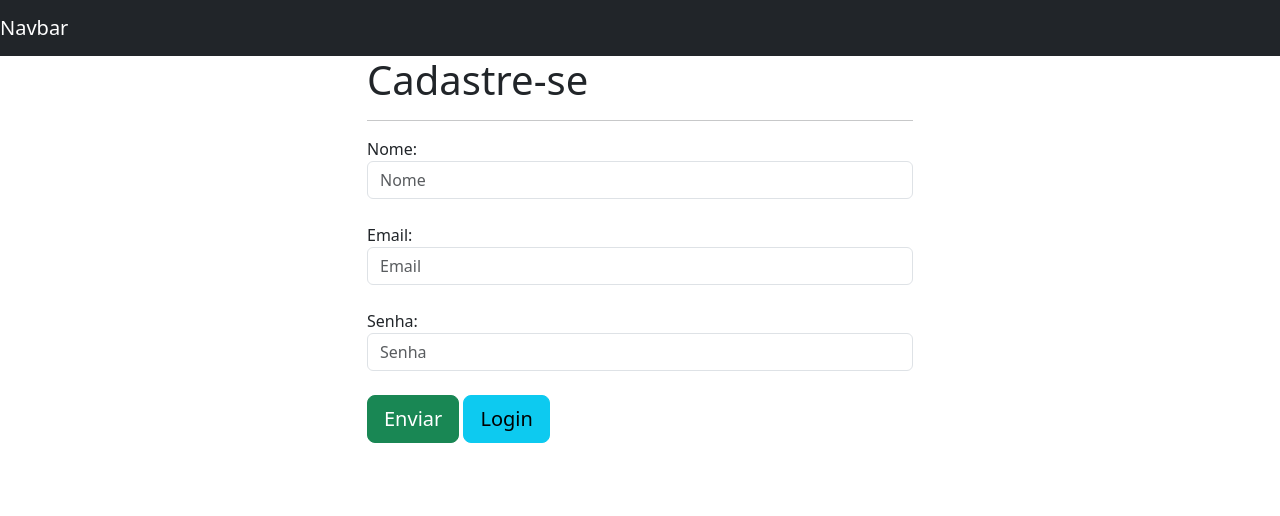
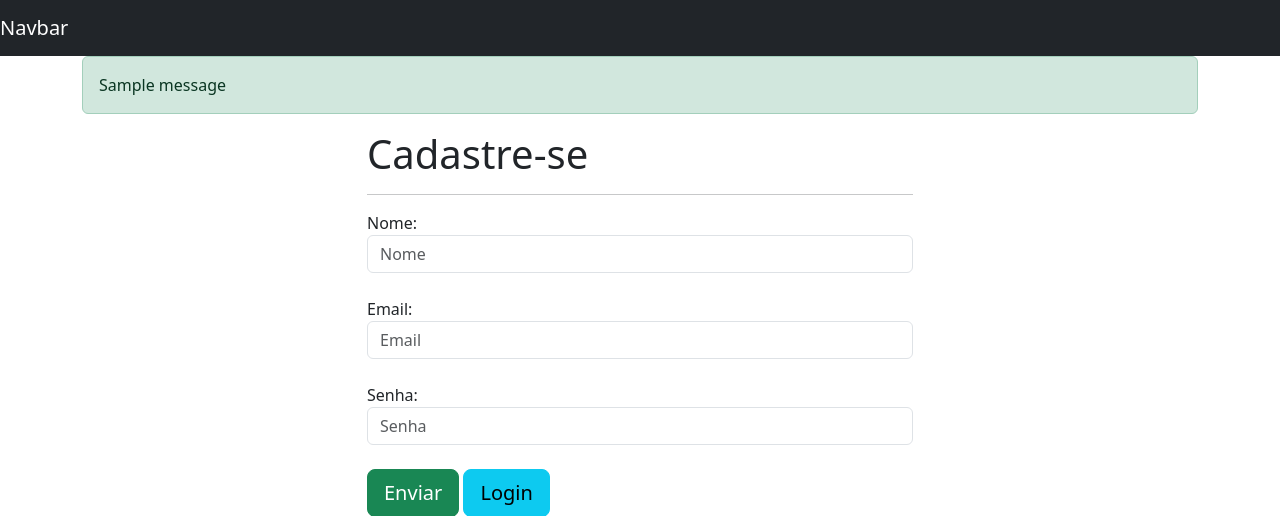
Before and after one commit to JPLimaDev/Python-Introducao, a Django app: page /auth/cadastro/ in a window 1280 px wide. Shown: the top 516 px of the page. Run offline with Django 5.2, Linux system fonts and the light colour scheme; one stand-in notice (Sample message) is shown.

Commit message:
Realizando envio django messages e sessions

```diff
--- a/Django_Sessions/usuarios/templates/cadastro.html
+++ b/Django_Sessions/usuarios/templates/cadastro.html
@@ -5,30 +5,13 @@
 {% block 'conteudo' %}
 
 <div class="container">
-    {% if status == '0' %}
-    <div class="alert alert-success" role="alert">
-      Usuario Cadastrado com Sucesso
-    </div>
+    {% if messages %}
+        {% for i in messages %}
 
-    {% elif status == '1' %}
-    <div class="alert alert-danger" role="alert">
-      Nome e email não podem estar vazios
-    </div>
-
-    {% elif status == '2' %}
-    <div class="alert alert-danger" role="alert">
-      Sua senha deve ter no mínimo 8 caracters
-    </div>
-
-    {% elif status == '3' %}
-    <div class="alert alert-danger" role="alert">
-      Email já cadastrado
-    </div>
-
-    {% elif status == '4' %}
-    <div class="alert alert-danger" role="alert">
-      Erro interno do sistema
-    </div>
+            <div class="alert alert-{{i.tags}}" role="alert">
+                {{i}}
+            </div>
+        {% endfor %}
     {% endif %}
     <div class="row">
         <div class="col-md-3">
--- a/Django_Sessions/usuarios/views.py
+++ b/Django_Sessions/usuarios/views.py
@@ -3,7 +3,8 @@ from django.http import HttpResponse
 from .models import Usuarios
 from django.shortcuts import redirect
 from hashlib import sha256
-
+from django.contrib import messages
+from django.contrib.messages import constants
 def login(request):
     status = request.GET.get('status')
     return render(request, 'login.html', {'status': status})
@@ -21,14 +22,17 @@ def valida_cadastro(request):
     senha = request.POST.get('senha')
 
     if len(nome.strip()) == 0 or len(email.strip()) == 0:
-        return redirect('/auth/cadastro?status=1') #Status passando que estão vazios campos email e nome
+        messages.add_message(request, constants.ERROR, 'Campos email ou senha vazios')
+        return redirect('/auth/cadastro') #Status passando que estão vazios campos email e nome
     if len(senha) < 8:
-        return redirect('/auth/cadastro?status=2')#Status passando que o campo senha tem menos que 8 carct
+        messages.add_message(request, constants.ERROR, 'Senha tem que ter mais 8 caracters')
+        return redirect('/auth/cadastro')#Status passando que o campo senha tem menos que 8 carct
 
     usuario = Usuarios.objects.filter(email = email)
 
     if len(usuario) > 0:
-        return redirect('/auth/cadastro?status=3')#Ja tem alguem com esse email
+        messages.add_message(request , constants.ERROR, 'Email já cadastrado')
+        return redirect('/auth/cadastro')#Ja tem alguem com esse email
 
 
     try:
@@ -39,9 +43,11 @@ def valida_cadastro(request):
                         email = email)
 
         usuario.save()
-        return redirect('/auth/login?status=0')#Cadastro concluido retorna para login
+        messages.add_message(request, constants.SUCCESS, 'Cadastrado com sucesso')
+        return redirect('/auth/login')#Cadastro concluido retorna para login
     except:
-        return redirect('/auth/cadastro?status=4')#Deu erro no cadastro retorna status 4
+        messages.add_message(request, constants.ERROR, 'Erro interno do sistema')
+        return redirect('/auth/cadastro')#Deu erro no cadastro retorna status 4
 
 def valida_login(request):
     email = request.POST.get('email')
@@ -51,12 +57,16 @@ def valida_login(request):
     usuario = Usuarios.objects.filter(email = email).filter(senha = senha)
 
     if len(usuario) == 0:
-        return redirect('/auth/login?status=1') #Nao encontrado usuario com esse email e senha
+        messages.add_message(request, constants.WARNING,"Usuário não encontrado")
+        return redirect('/auth/login') #Nao encontrado usuario com esse email e senha
     elif len(usuario) > 0:
         request.session['logado'] = True
         request.session['usuario_id'] = usuario[0].id
         return redirect('/plataforma/home')
 
 def sair(request):
+    #return HttpResponse(request.session.get_expiry_date())#Tempo de expiração da session do user
+    #request.session.get_expiry_date() Data de expiração da senha
     request.session.flush()
+    messages.add_message(request, constants.WARNING, 'Faça login antes de acessar a plataforma')
     return redirect('/auth/login')
```
Also changed, not shown: Django_Sessions/django_session/settings.py (+13 -0 lines), Django_Sessions/usuarios/templates/login.html (+8 -9 lines), Django_Sessions/db.sqlite3.
